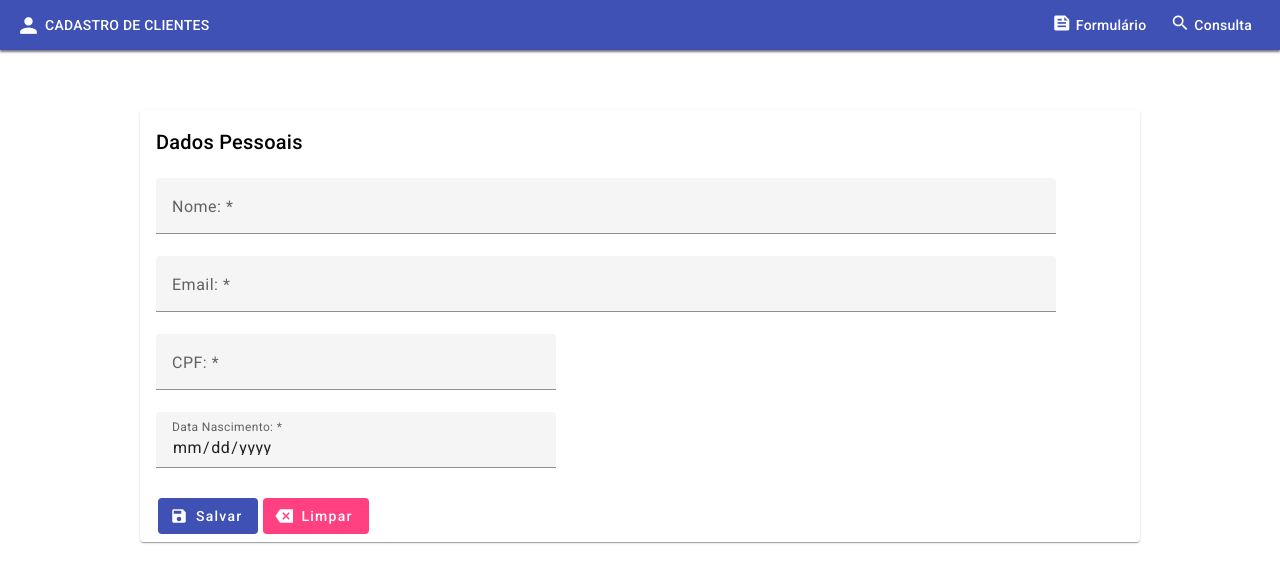
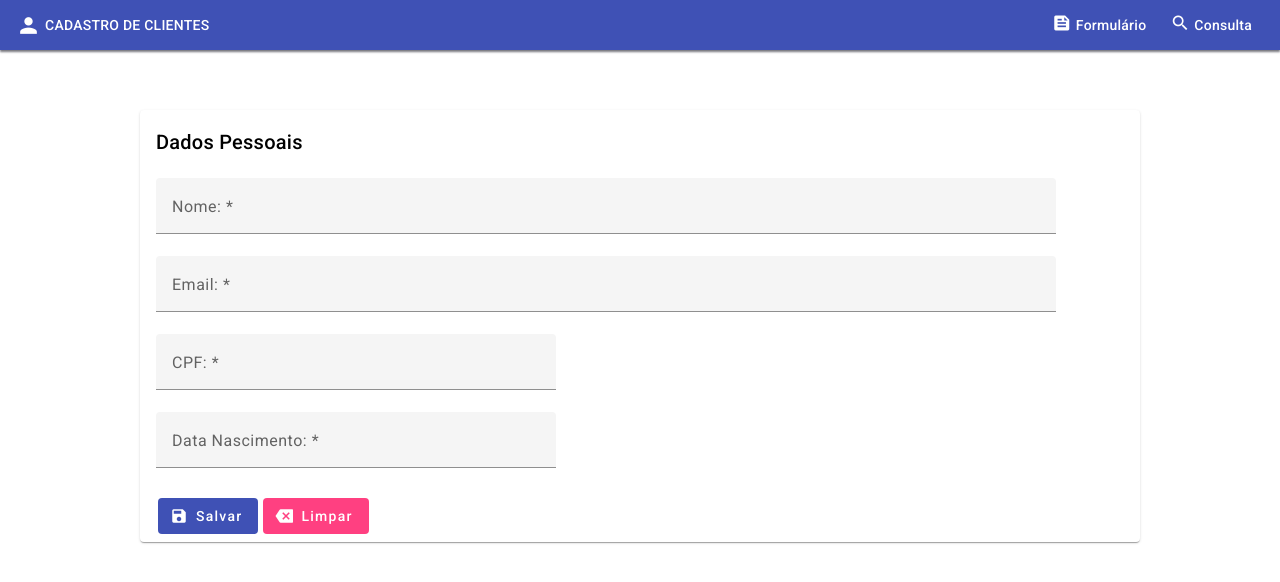
Before and after one commit to samantabarros/crud-angular-material, an Angular app: page /cadastro in a window 1280 px wide. Shown: the top 582 px of the page. Built offline with nearby package versions, Linux system fonts and the light colour scheme.

Commit message:
feat: Adiciona máscara nos campos

```diff
--- a/src/app/cadastro/cadastro.component.html
+++ b/src/app/cadastro/cadastro.component.html
@@ -39,11 +39,12 @@
                             <mat-form-field class="full-width">
                                 <mat-label>CPF: *</mat-label>
                                 <input
-                                  type="number"
+                                  type="text"
                                   placeholder="Ex.: 000.000.000-00"
                                   matInput
                                   [(ngModel)] = "cliente.cpf"
                                   name="cpf"
+                                  mask="000.000.000-00"
                                   >
                             </mat-form-field>
                         </div>
@@ -53,10 +54,11 @@
                             <mat-form-field class="full-width">
                                 <mat-label>Data Nascimento: *</mat-label>
                                 <input
-                                  type="date"
+                                  type="text"
                                   matInput
                                   [(ngModel)]="cliente.dataNascimento"
-                                  name="dataNascimento">
+                                  name="dataNascimento"
+                                  mask="00/00/0000">
                             </mat-form-field>
                         </div>
                     </div>
```
